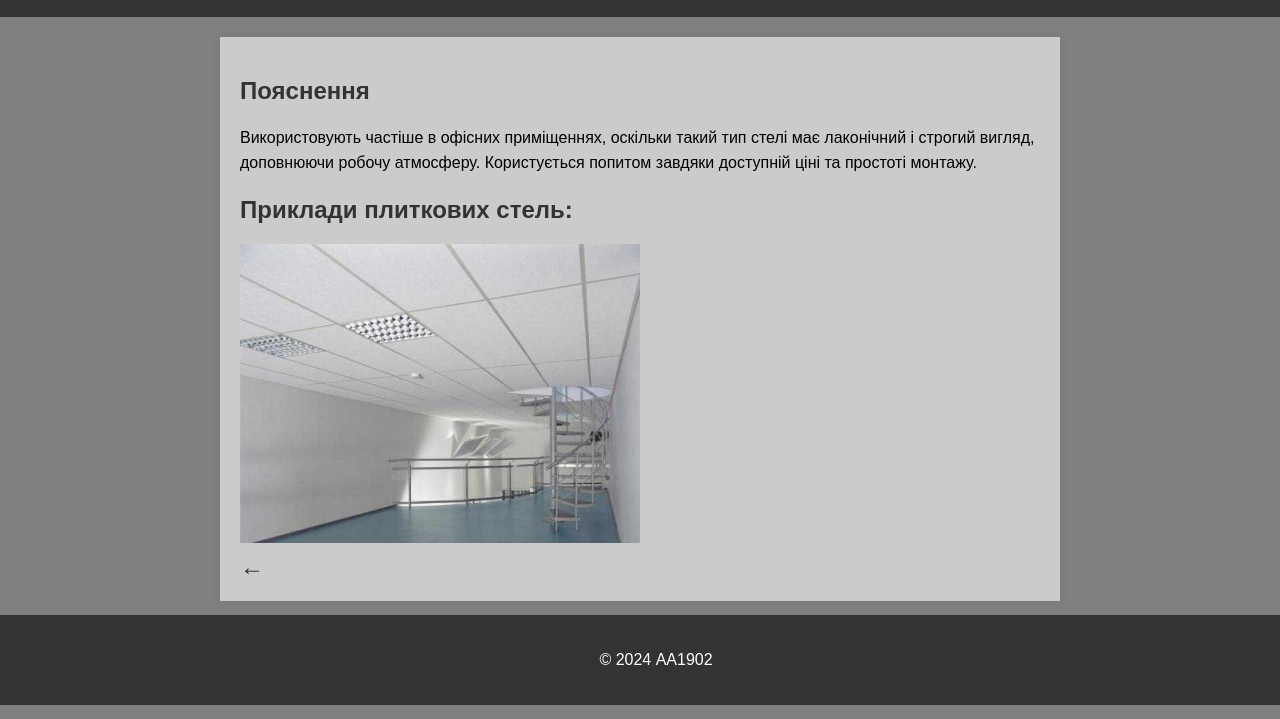
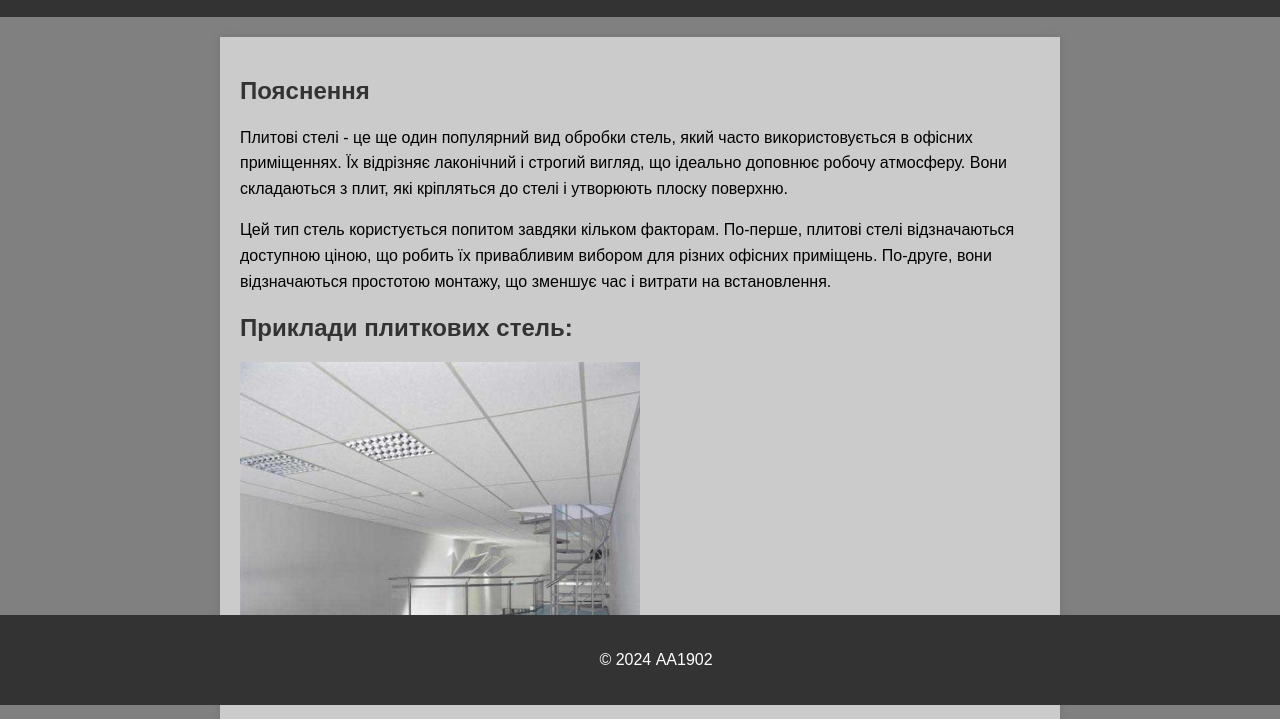
Before and after one commit to student0001-liceum/student0001-liceum.github.io, a plain HTML site: page about_s.html in a window 1280 px wide. Shown: the part 95-814 px from the top of the page. Drawn offline with Linux system fonts and the light colour scheme.

Commit message:
Update about_s.html

```diff
--- a/about_s.html
+++ b/about_s.html
@@ -70,7 +70,8 @@
     </header>
     <section>
         <h2>Пояснення</h2>
-        <p>Використовують частіше в офісних приміщеннях, оскільки такий тип стелі має лаконічний і строгий вигляд, доповнюючи робочу атмосферу. Користується попитом завдяки доступній ціні та простоті монтажу.</p>
+        <p>Плитові стелі - це ще один популярний вид обробки стель, який часто використовується в офісних приміщеннях. Їх відрізняє лаконічний і строгий вигляд, що ідеально доповнює робочу атмосферу. Вони складаються з плит, які кріпляться до стелі і утворюють плоску поверхню.
+</p><p></p><p>Цей тип стель користується попитом завдяки кільком факторам. По-перше, плитові стелі відзначаються доступною ціною, що робить їх привабливим вибором для різних офісних приміщень. По-друге, вони відзначаються простотою монтажу, що зменшує час і витрати на встановлення.</p>
 
 
         <h2>Приклади плиткових стель:</h2>
```
